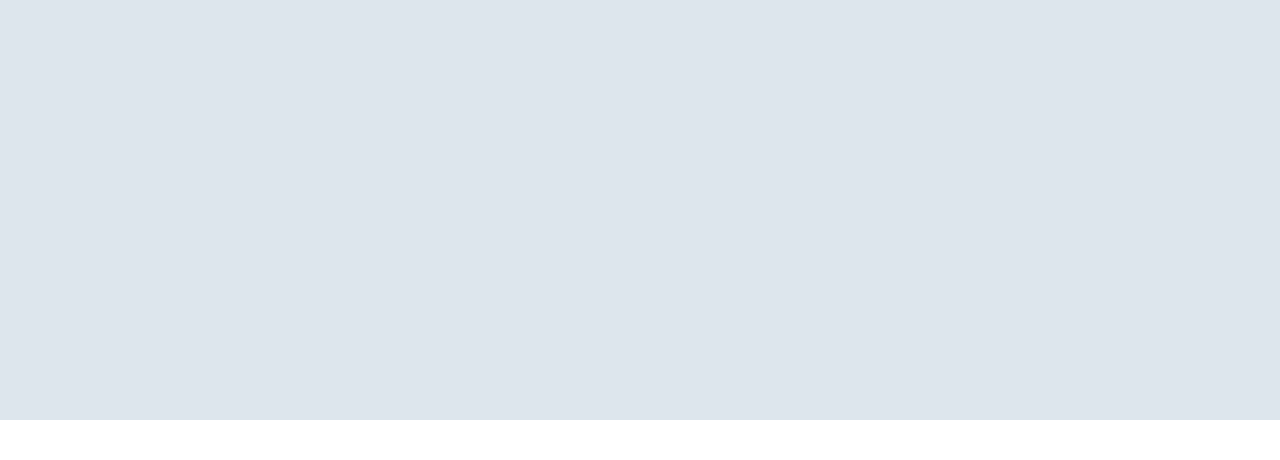
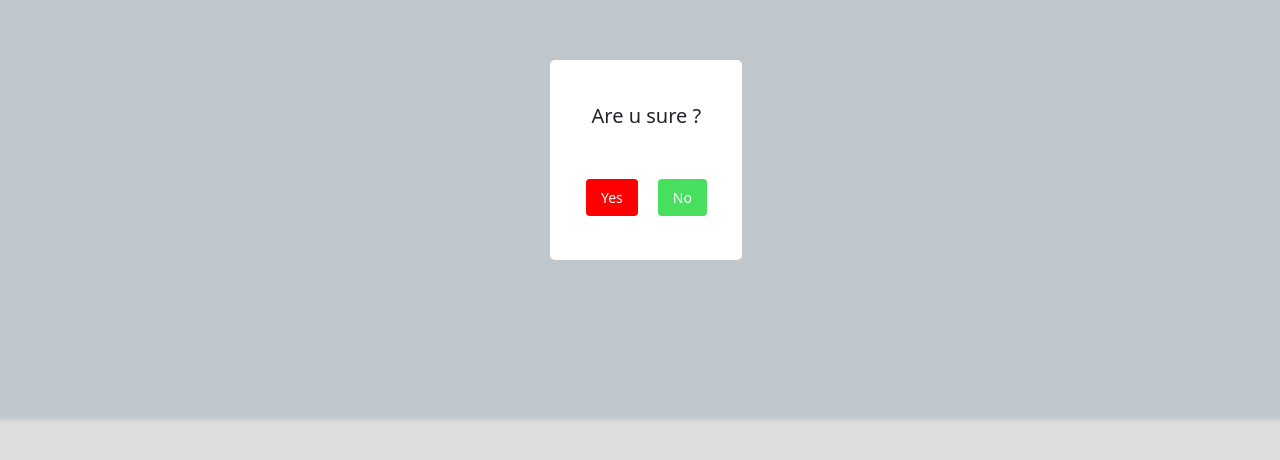
Before and after one commit to syedjunaid7/User-Management-CRUD-App, a React (Create React App) app: page /popup in a window 1280 px wide. Before the commit this address had no page. Shown: the part 380-840 px from the top of the page. Before the commit the page ends 800 px from the top, so only its background shows below. Built offline with nearby package versions, Linux system fonts and the light colour scheme.

Commit message:
Final Commit

```diff
--- a/src/App.css
+++ b/src/App.css
@@ -36,11 +36,11 @@ input {
   font-size: 20px;
   border: 1px solid #ccc;
   border-radius: 6px;
-  transition: border-color 0.3s ease-in;
+  transition: border-color 0.6s ease-in-out;
 }
 
 input:hover {
-  border: 2px solid #068fff;
+  border: 3px solid #068fff;
 }
 
 input::placeholder {
@@ -118,6 +118,7 @@ input::placeholder[value="Empty Field"] {
 }
 
 .table-div {
+  position: relative;
   height: 60vh;
   padding: 9px;
   border-radius: 7px;
@@ -208,6 +209,54 @@ tr:hover {
 .edit-div button {
   margin-top: 19px;
 }
+.pop-main {
+  position: absolute;
+  height: 150vh;
+  width: 100vw;
+  background: #0002;
+  backdrop-filter: blur(2px);
+  z-index: 1;
+}
+.pop-div {
+  display: flex;
+  align-items: center;
+  justify-content: space-evenly;
+  flex-direction: column;
+  background-color: white;
+  border-radius: 5px;
+  position: absolute;
+  z-index: 1;
+  top: 80vh;
+  right: 42vw;
+  width: 15vw;
+  height: 25vh;
+}
+.yes {
+  margin-right: 20px;
+  background-color: #ff0000;
+  color: #ffffff;
+  padding: 8px 15px;
+  border: none;
+  border-radius: 4px;
+  font-size: 14px;
+  cursor: pointer;
+}
+.yes:hover {
+  background-color: #c80e0e;
+}
+.no {
+  background-color: #48de5e;
+  color: #ffffff;
+  padding: 8px 15px;
+  border: none;
+  border-radius: 4px;
+  font-size: 14px;
+  cursor: pointer;
+}
+.no:hover {
+  background-color: #0e9e1e;
+}
+
 @media screen and (max-width: 480px) {
   .App {
     height: 100vh;
@@ -217,7 +266,7 @@ tr:hover {
     width: 80%;
     height: 50vh;
   }
-  .container-main{
+  .container-main {
     height: 80vh;
   }
   thead {
@@ -262,4 +311,12 @@ tr:hover {
     font-weight: 100;
     padding: 6px 9px;
   }
+  .pop-main {
+    height: 170vh;
+  }
+  .pop-div {
+    top: 100vh;
+    width: 50vw;
+    right: 100px;
+  }
 }
--- a/src/App.js
+++ b/src/App.js
@@ -5,6 +5,7 @@ import "bootstrap/dist/js/bootstrap.js";
 import Create from "./pages/Create/Create";
 import Dsiplay from "./pages/Display/Dsiplay";
 import Update from "./pages/Update/Update";
+import PopUp from "./pages/Display/PopUp";
 
 function App() {
   return (
@@ -14,6 +15,7 @@ function App() {
           <Route path="/" element={<Create />} />
           <Route path="/display" element={<Dsiplay />} />
           <Route path="/update/:id" element={<Update/>}/>
+          <Route path="/popup" element={<PopUp/>}/>
         </Routes>
       </BrowserRouter>
     </div>
--- a/src/components/DataTable/DataTable.jsx
+++ b/src/components/DataTable/DataTable.jsx
@@ -1,8 +1,11 @@
 import React, { useState, useEffect } from "react";
 import axios from "axios";
 import ClipLoader from "react-spinners/ClipLoader";
+import { useNavigate } from "react-router-dom";
+
 
 function DataTable({ apiData, handleDelete, handleEdit, isLoading }) {
+  const navigate = useNavigate();
   return (
     <div className="table-div">
       <table className="table-lg">
--- a/src/pages/Display/Dsiplay.jsx
+++ b/src/pages/Display/Dsiplay.jsx
@@ -3,10 +3,13 @@ import DataTable from "../../components/DataTable/DataTable";
 import axios from "axios";
 import RingLoader from "react-spinners/RingLoader";
 import { useNavigate } from "react-router-dom";
+import PopUp from "./PopUp";
 
 function Display() {
   const [apiData, setApiData] = useState([]);
   const [isLoading, setIsLoading] = useState(true);
+  const [delCnfrm, setDelCnfrm] = useState(false);
+  const [id, setId] = useState()
   const navigate = useNavigate();
 
   useEffect(() => {
@@ -27,25 +30,15 @@ function Display() {
   };
 
   const handleDelete = (id) => {
-    setIsLoading(true);
-    axios
-      .delete(`https://64aed895c85640541d4dd114.mockapi.io/user/${id}`)
-      .then((response) => {
-        console.log("Item deleted successfully.");
-        const updatedData = apiData.filter((item) => item.id !== id);
-        setApiData(updatedData);
-      })
-      .catch((error) => {
-        console.error("Error deleting item:", error);
-      }).finally(() => {
-        setIsLoading(false)
-      })
+    setDelCnfrm(true)
+    setId(id)
   };
   const handleEdit = (id) => {
     navigate(`/update/${id}`);
   };
   return (
     <div className="table-cont">
+
       {isLoading ? (
         <div className="cont-load">
           <RingLoader size={100} color="#131c9c" />
@@ -66,14 +59,16 @@ function Display() {
             <button className="create-btn" onClick={() => navigate("/")}>
               Create
             </button>
+    {delCnfrm ? <PopUp id={id} setDelCnfrm={setDelCnfrm} setIsLoading={setIsLoading} setApiData={setApiData} apiData={apiData}/> : ''}
+
           </div>
-
           <DataTable
           isLoading={isLoading}
             apiData={apiData}
             handleDelete={handleDelete}
             handleEdit={handleEdit}
           />
+
         </div>
       )}
     </div>
--- /dev/null
+++ b/src/pages/Display/PopUp.jsx
@@ -0,0 +1,47 @@
+import React from "react";
+import axios from "axios";
+import { useNavigate } from "react-router-dom";
+
+export default function PopUp({
+  id,
+  setIsLoading,
+  setApiData,
+  setDelCnfrm,
+  apiData,
+}) {
+  const navigate = useNavigate();
+
+  function yes() {
+    setIsLoading(true);
+    console.log(id);
+    axios
+      .delete(`https://64aed895c85640541d4dd114.mockapi.io/user/${id}`)
+      .then((res) => {
+        console.log("Item deleted successfully.");
+        const updatedData = apiData.filter((item) => item.id !== id);
+        setApiData(updatedData);
+      })
+      .catch((error) => {
+        console.error("Error deleting item:", error);
+      })
+      .finally(() => {
+        setIsLoading(false);
+        setDelCnfrm(false);
+      });
+  }
+  function no() {
+    setDelCnfrm(false);
+    navigate("/display");
+  }
+  return (
+    <div className="pop-main">
+      <div className="pop-div">
+        <h5>Are u sure ?</h5>
+        <div>
+          <button className="yes" onClick={yes}>Yes</button>
+          <button className="no" onClick={no}>No</button>
+        </div>
+      </div>
+    </div>
+  );
+}
```
